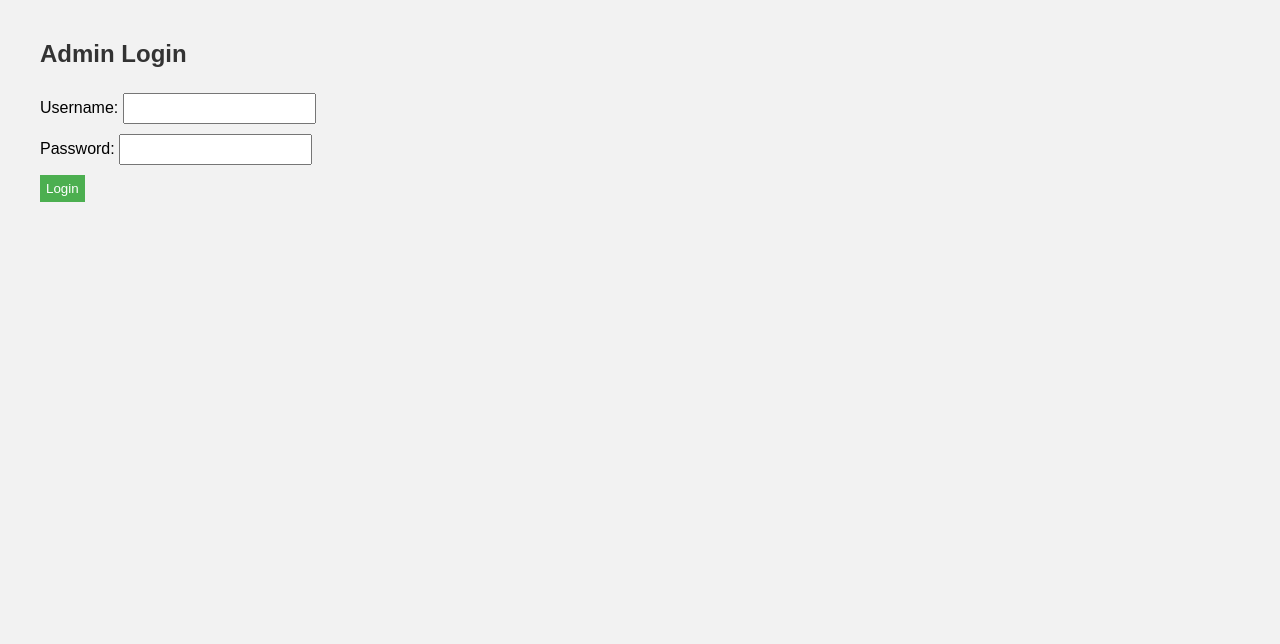
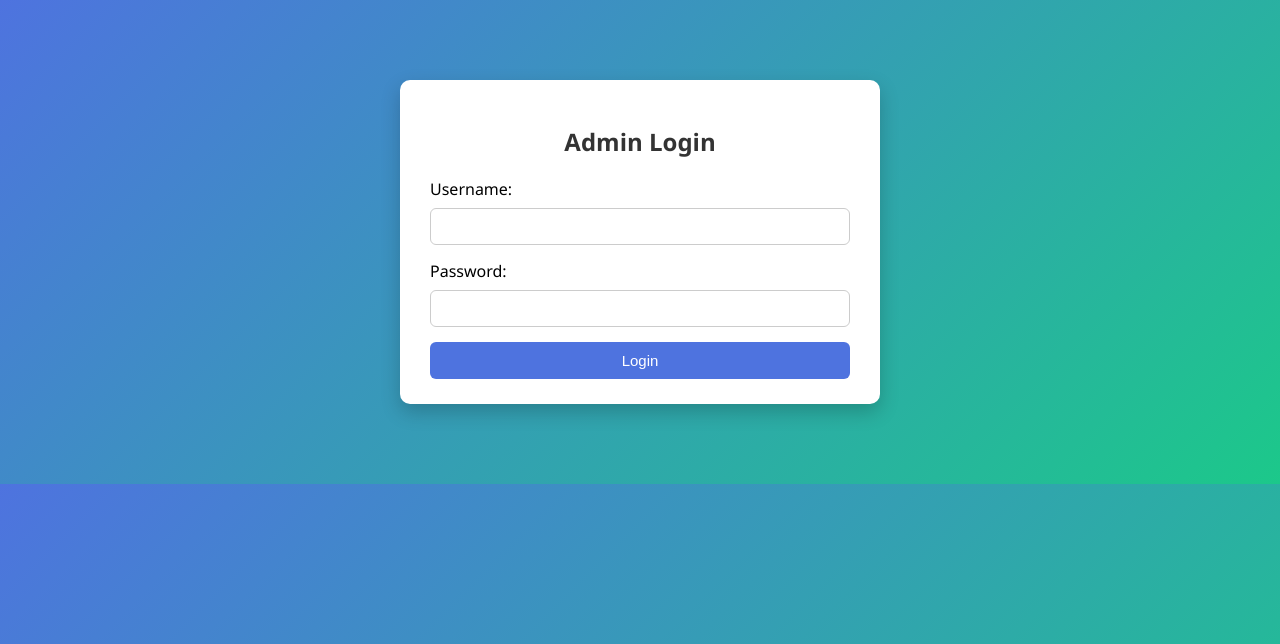
Before and after one commit to Shettiga/mini-payroll-system, a Flask app: page / in a window 1280 px wide. Shown: the top 644 px of the page. Run offline with Flask 3, Linux system fonts and the light colour scheme.

Commit message:
modified

```diff
--- a/static/style.css
+++ b/static/style.css
@@ -1,17 +1,124 @@
+/* General Page Styling */
 body {
-    font-family: Arial;
-    margin: 40px;
-    background: #f2f2f2;
+    font-family: 'Segoe UI', Tahoma, Geneva, Verdana, sans-serif;
+    background: linear-gradient(135deg, #4e73df, #1cc88a);
+    margin: 0;
+    padding: 0;
 }
+
+/* Centered Container */
+.container {
+    width: 420px;
+    margin: 80px auto;
+    background: white;
+    padding: 25px 30px;
+    border-radius: 10px;
+    box-shadow: 0 8px 20px rgba(0,0,0,0.2);
+}
+
+/* Headings */
 h2 {
+    text-align: center;
     color: #333;
+    margin-bottom: 20px;
 }
-input, select, button {
-    margin: 5px 0;
-    padding: 6px;
+
+/* Form Inputs */
+input[type="text"],
+input[type="password"],
+input[type="number"],
+select {
+    width: 100%;
+    padding: 10px;
+    margin: 8px 0 15px 0;
+    border: 1px solid #ccc;
+    border-radius: 6px;
+    box-sizing: border-box;
+    transition: border 0.3s;
 }
+
+input:focus, select:focus {
+    border: 1px solid #4e73df;
+    outline: none;
+}
+
+/* Buttons */
 button {
-    background: #4CAF50;
+    width: 100%;
+    padding: 10px;
+    background: #4e73df;
     color: white;
     border: none;
+    border-radius: 6px;
+    cursor: pointer;
+    font-size: 15px;
+    transition: background 0.3s ease;
 }
+
+button:hover {
+    background: #2e59d9;
+}
+
+/* Dashboard Links */
+.dashboard {
+    width: 420px;
+    margin: 100px auto;
+    background: white;
+    padding: 25px;
+    border-radius: 10px;
+    text-align: center;
+    box-shadow: 0 8px 20px rgba(0,0,0,0.2);
+}
+
+.dashboard a {
+    display: block;
+    margin: 12px 0;
+    padding: 10px;
+    background: #1cc88a;
+    color: white;
+    text-decoration: none;
+    border-radius: 6px;
+    transition: background 0.3s;
+}
+
+.dashboard a:hover {
+    background: #17a673;
+}
+
+/* Payslip Styling */
+.payslip {
+    width: 600px;
+    margin: 40px auto;
+    background: white;
+    padding: 20px 30px;
+    border-radius: 10px;
+    box-shadow: 0 6px 18px rgba(0,0,0,0.15);
+}
+
+.payslip h3 {
+    color: #4e73df;
+}
+
+.payslip hr {
+    border: 0;
+    height: 1px;
+    background: #ddd;
+    margin: 15px 0;
+}
+
+/* Table Style (Optional for future reports) */
+table {
+    width: 100%;
+    border-collapse: collapse;
+}
+
+table th, table td {
+    padding: 8px;
+    border: 1px solid #ddd;
+    text-align: center;
+}
+
+table th {
+    background: #4e73df;
+    color: white;
+}
--- a/templates/add_employee.html
+++ b/templates/add_employee.html
@@ -7,6 +7,7 @@
     <link rel="stylesheet" href="{{ url_for('static', filename='style.css') }}">
 </head>
 <body>
+    <div class="payslip">
     <h2>Add Employee</h2>
 <form method="post">
     Name: <input type="text" name="name"><br>
@@ -15,5 +16,6 @@
     Basic Salary: <input type="number" name="basic_salary"><br>
     <button type="submit">Add</button>
 </form>
+</div>
 </body>
 </html>
--- a/templates/login.html
+++ b/templates/login.html
@@ -7,11 +7,13 @@
     <link rel="stylesheet" href="{{ url_for('static', filename='style.css') }}">
 </head>
 <body>
+  <div class="container">
     <h2>Admin Login</h2>
-<form method="post">
-    Username: <input type="text" name="username"><br>
-    Password: <input type="password" name="password"><br>
-    <button type="submit">Login</button>
-</form>
+    <form method="post">
+        Username: <input type="text" name="username">
+        Password: <input type="password" name="password">
+        <button type="submit">Login</button>
+    </form>
+</div>
 </body>
 </html>
--- a/templates/payslip.html
+++ b/templates/payslip.html
@@ -7,6 +7,7 @@
     <link rel="stylesheet" href="{{ url_for('static', filename='style.css') }}">
 </head>
 <body>
+  <div class="payslip">
     <h2>Payslips</h2>
     {% for row in data %}
         <h3>{{ row.name }}</h3>
@@ -18,5 +19,6 @@
         <b>Net Salary: {{ row.net_salary }}</b>
         <hr>
     {% endfor %}
+</div>
 </body>
 </html>
--- a/templates/salary.html
+++ b/templates/salary.html
@@ -7,6 +7,7 @@
     <link rel="stylesheet" href="{{ url_for('static', filename='style.css') }}">
 </head>
 <body>
+    <div class="payslip">
     <h2>Process Salary</h2>
 <form method="post">
     Employee:
@@ -22,5 +23,6 @@
     PF: <input type="number" name="pf"><br>
     <button type="submit">Calculate</button>
 </form>
+</div>
 </body>
 </html>
```
Also changed, not shown: templates/dashboard.html (+6 -5 lines). Lines whose indentation alone changed are shown as unchanged.
